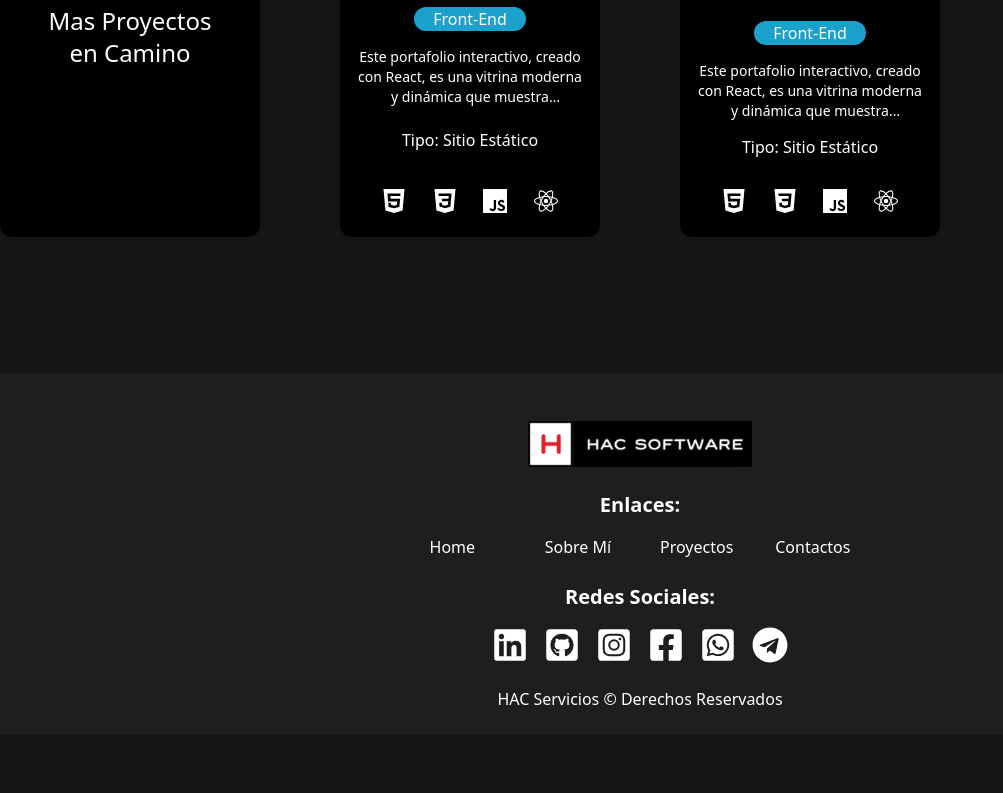
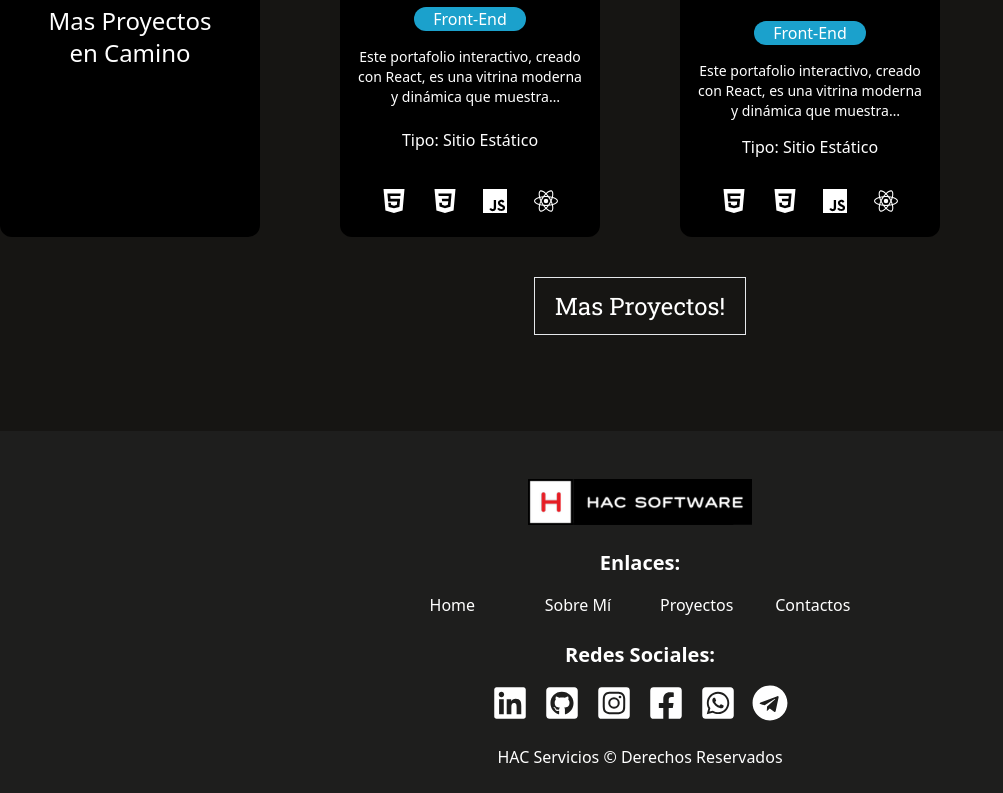
Before and after one commit to hectorc2907/portfolio-hector-clessi, a React (Vite) app: page / in a window 1280 px wide. Shown: the part 1629-2422 px from the top of the page, without its empty margins (0-1003 px from the left). Before the commit the page ends 2364 px from the top, so only its background shows below. Built offline with nearby package versions, Linux system fonts and the light colour scheme; a web font is replaced by a local one.

Commit message:
agregamos un boton para ir a la pagina de proyectos

```diff
--- /dev/null
+++ b/src/components/pages/HomeComponents/works/ButtonMoreProjects.jsx
@@ -0,0 +1,14 @@
+import React from "react";
+import { Link } from "react-router-dom";
+
+const ButtonMoreProjects = () => {
+  return (
+    <div className="flex justify-center">
+      <Link to="/works" className="link-btn">
+        Mas Proyectos!
+      </Link>
+    </div>
+  );
+};
+
+export default ButtonMoreProjects;
--- a/src/components/pages/HomeComponents/works/Works.jsx
+++ b/src/components/pages/HomeComponents/works/Works.jsx
@@ -1,5 +1,6 @@
 import { motion } from "framer-motion";
 import Projects from "./Projects";
+import ButtonMoreProjects from "./ButtonMoreProjects";
 
 const Works = () => {
   return (
@@ -14,6 +15,7 @@ const Works = () => {
           Proyectos
         </motion.h2>
         <Projects />
+        <ButtonMoreProjects />
       </div>
     </div>
   );
```
